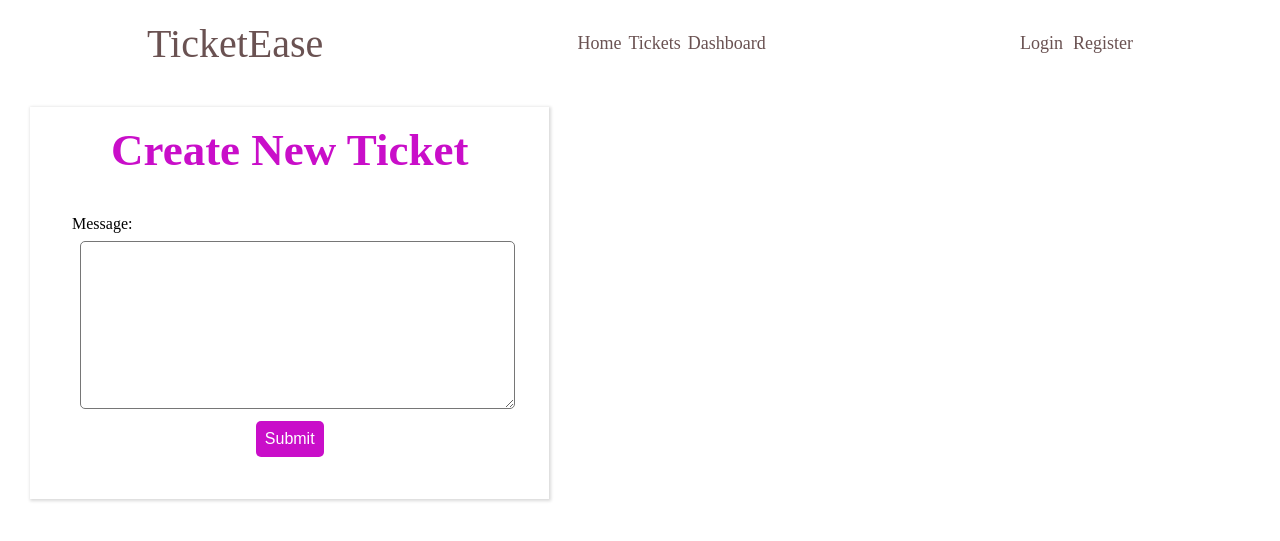
After one commit to TKaburu/TicketEase, a Django app: template tickets/templates/tickets/create-ticket.html in a window 1280 px wide. The commit adds this page. Shown: the top 541 px of the page. Run offline with Django 5.2, Linux system fonts and the light colour scheme; the template is opened without the code that fills it: values that come from a table or form of the project are taken from there, others are empty.

Commit message:
feat: user can create a new ticket

```diff
--- /dev/null
+++ b/tickets/static/tickets/styles/create-ticket.css
@@ -0,0 +1,31 @@
+.new-ticket-container {
+    box-shadow: var(--box-shadow);
+    margin: 10px;
+    padding: 10px;
+    width: fit-content;
+}
+
+.ticket-details {
+    border-radius: 5px;
+    display: flex;
+    flex-direction: column;
+    align-items: center;
+    /* width: fit-content; */
+}
+
+.ticket-details form {
+    display: flex;
+    flex-direction: column;
+    padding: 2rem;
+    justify-content: center;
+}
+
+.ticket-details form input,
+.ticket-details form select,
+.ticket-details form textarea,
+.ticket-details form label[type="text"] {
+    border-radius: 5px;
+    width: 100%;
+    padding: 8px;
+    margin: 8px;
+}
--- /dev/null
+++ b/tickets/templates/tickets/create-ticket.html
@@ -0,0 +1,23 @@
+{% extends 'tickets/index.html' %}
+
+{% load static %}
+
+{% block css %}
+    <link rel="stylesheet" href="{% static  'tickets/styles/create-ticket.css' %}">
+{% endblock %}
+
+{% block content %}
+    <div class="new-ticket-container">
+        <div class="ticket-details">
+            <div class="title">
+                <h2>Create New Ticket</h2>
+            </div>
+
+            <form method="post" enctype="multipart/form-data">
+                {% csrf_token %}
+                {{ form.as_p }}
+                <button type="submit" style="display: flex; justify-content: center; align-self: center;">Submit</button>
+            </form>
+        </div>
+        </div>
+{% endblock %}
--- a/tickets/templates/tickets/tickets-view.html
+++ b/tickets/templates/tickets/tickets-view.html
@@ -38,6 +38,12 @@
                     <button type="submit">Search</button>
                 </form>
             </section>
+            <section class="create-ticket">
+                <form method="post" action="{% url 'create-ticket' %}">
+                    {% csrf_token %}
+                    <button type="submit"><a href="{% url 'create-ticket' %}" style="color: white;">Add A Ticket</a></button>
+                </form>
+            </section>
         </section>
         <section class="ticket-list">
             <div class="ticket-row header">
```
Also changed, not shown: tickets/views.py (+16 -0 lines). Lines whose indentation alone changed are shown as unchanged.
